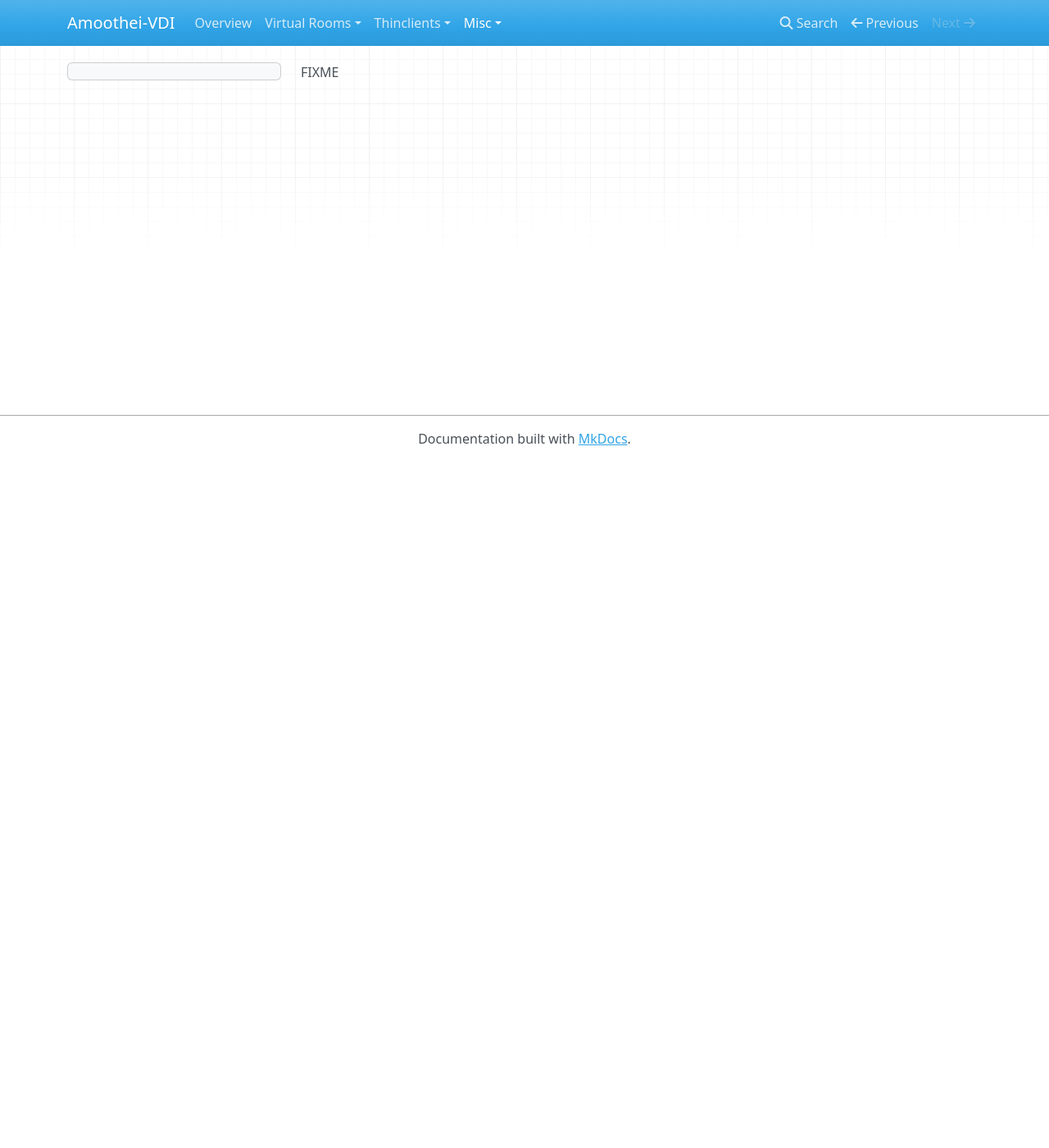
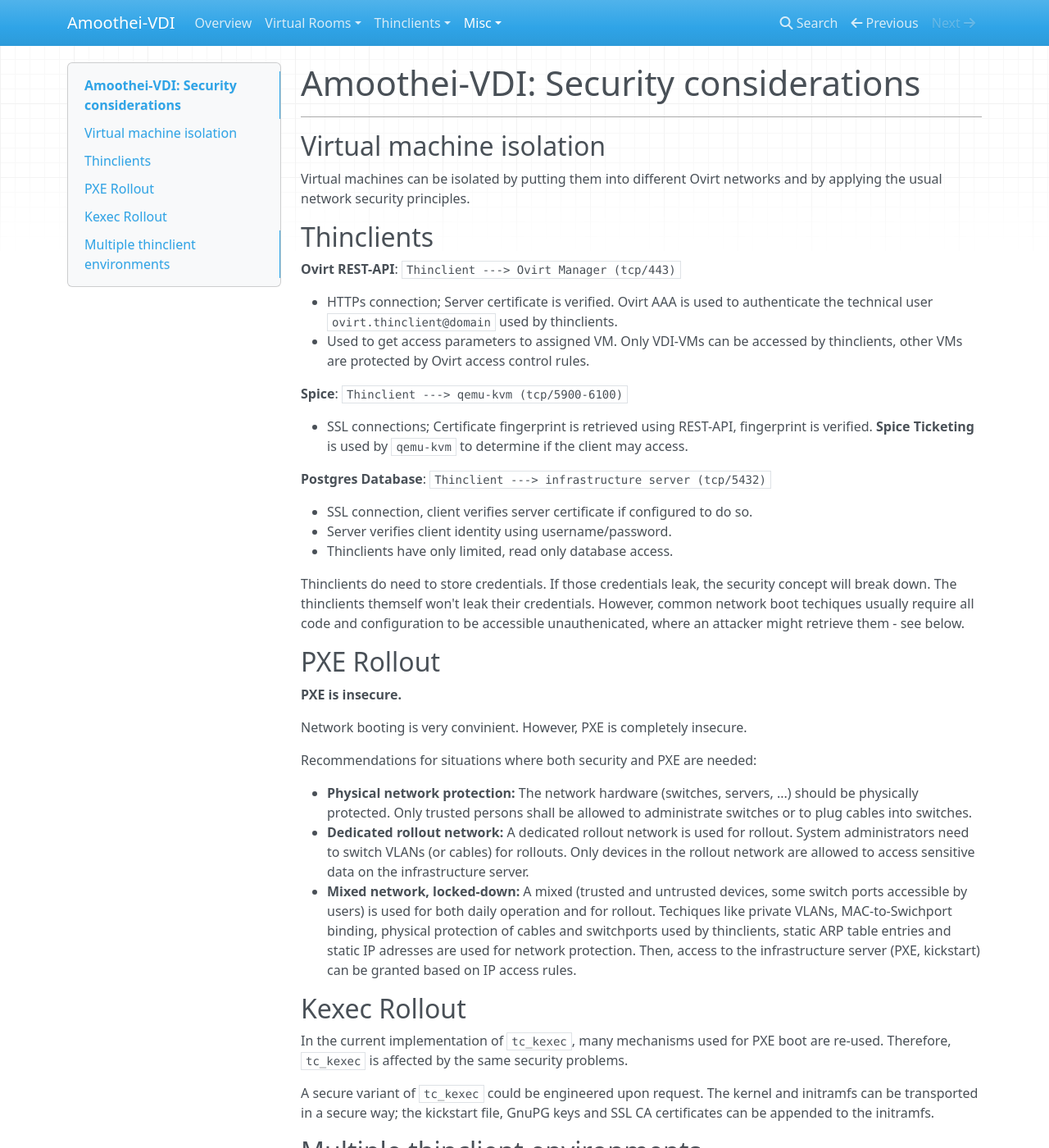
Before and after one commit to adfinis/virtesk, an MkDocs documentation site: the page built from doc/security.md, in a window 1280 px wide and 1400 px high. Shown: the whole window at 82% size. Built offline with MkDocs 1.6.1, drawn with Linux system fonts in a browser that asks for light colours; nearby versions of some CDN libraries; old or Windows-style settings are respelled for this version of MkDocs; some of the changed text lies outside the part shown.

Commit message:
doc: security considerations

```diff
--- a/doc/security.md
+++ b/doc/security.md
@@ -1 +1,49 @@
-FIXME
+# Amoothei-VDI: Security considerations
+
+----------------------------------------
+
+## Virtual machine isolation
+
+Virtual machines can be isolated by putting them into different Ovirt networks and by applying the usual network security principles.
+
+## Thinclients
+**Ovirt REST-API**:  `Thinclient ---> Ovirt Manager (tcp/443)`
+
++ HTTPs connection; Server certificate is verified. Ovirt AAA is used to authenticate the technical user `ovirt.thinclient@domain` used by thinclients.
++ Used to get access parameters to assigned VM. Only VDI-VMs can be accessed by thinclients, other VMs are protected by Ovirt access control rules.
+
+**Spice**: `Thinclient ---> qemu-kvm (tcp/5900-6100)`
+
++ SSL connections; Certificate fingerprint is retrieved using REST-API, fingerprint is verified. **Spice Ticketing** is used by `qemu-kvm` to determine if the client may access.
+
+**Postgres Database**: `Thinclient ---> infrastructure server (tcp/5432)`
+
++ SSL connection, client verifies server certificate if configured to do so.
++ Server verifies client identity using username/password.
++ Thinclients have only limited, read only database access.
+
+Thinclients do need to store credentials. If those credentials leak, the security concept will break down.
+The thinclients themself won't leak their credentials. However, common network boot techiques usually require
+all code and configuration to be accessible unauthenicated, where an attacker might retrieve them - see below.
+
+## PXE Rollout
+**PXE is insecure.**
+
+Network booting is very convinient. However, PXE is completely insecure.
+
+Recommendations for situations where both security and PXE are needed:
+
++ **Physical network protection:** The network hardware (switches, servers, ...) should be physically protected. Only trusted persons shall be allowed to administrate switches or to plug cables into switches.
++ **Dedicated rollout network:** A dedicated rollout network is used for rollout. System administrators need to switch VLANs (or cables) for rollouts. Only devices in the rollout network are allowed to access sensitive data on the infrastructure server.
++ **Mixed network, locked-down:** A mixed (trusted and untrusted devices, some switch ports accessible by users) is used for both daily operation and for rollout. Techiques like private VLANs, MAC-to-Swichport binding, physical protection of cables and switchports used by thinclients, static ARP table entries and static IP adresses are used for network protection. Then, access to the infrastructure server (PXE, kickstart) can be granted based on IP access rules.
+
+## Kexec Rollout
+
+In the current implementation of `tc_kexec`, many mechanisms used for PXE boot are re-used. Therefore, `tc_kexec` is affected by the same security problems.
+
+A secure variant of `tc_kexec` could be engineered upon request. The kernel and initramfs can be transported in a secure way; the kickstart file, GnuPG keys and SSL CA certificates can be appended to the initramfs.
+
+
+## Multiple thinclient environments
+
+If only some, but not all thinclients need to be protected, then the security recommendations listed above can be applied only for those thinclients. Please make sure that for this usecase, a dedicated technical user `ovirt.secure-thinclients@domain` is used for the thinclients that need protection.
```
Also changed, not shown: doc/tc-vm-mapping.md (+1 -0 lines).
